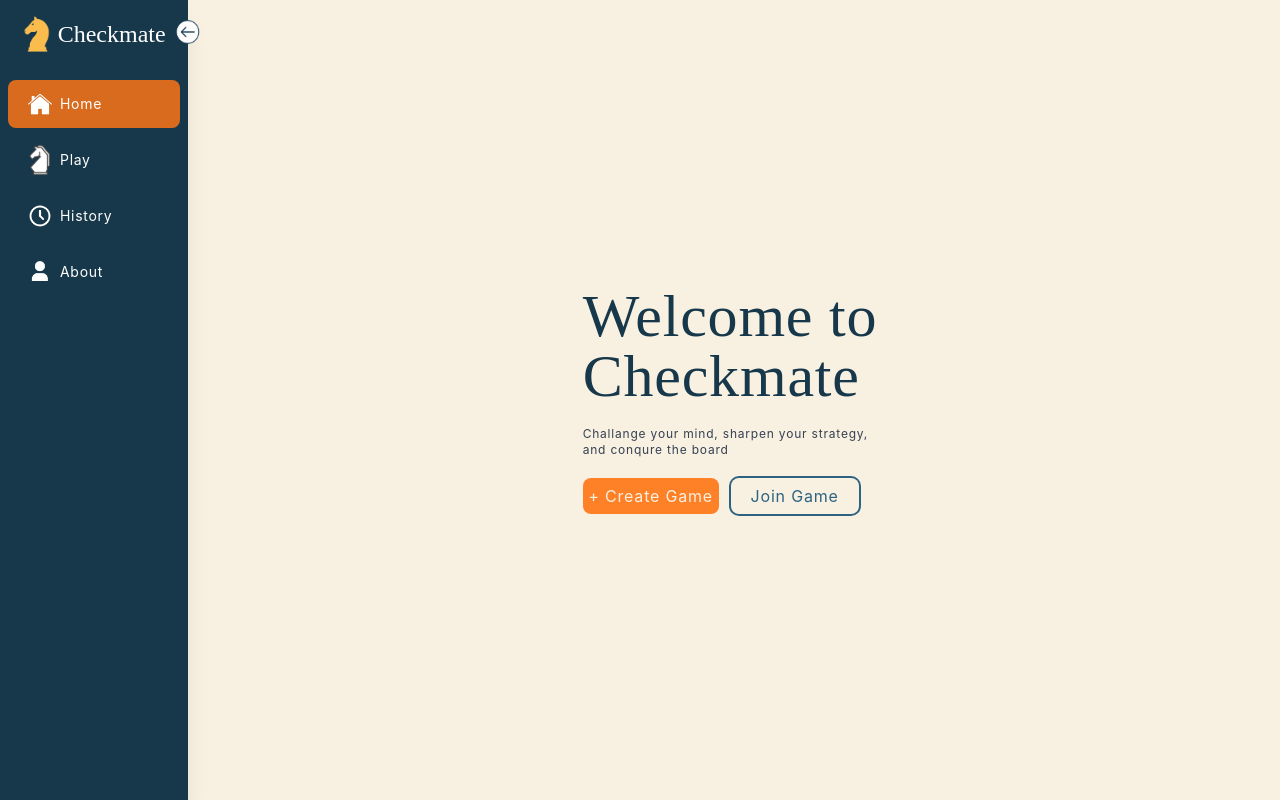
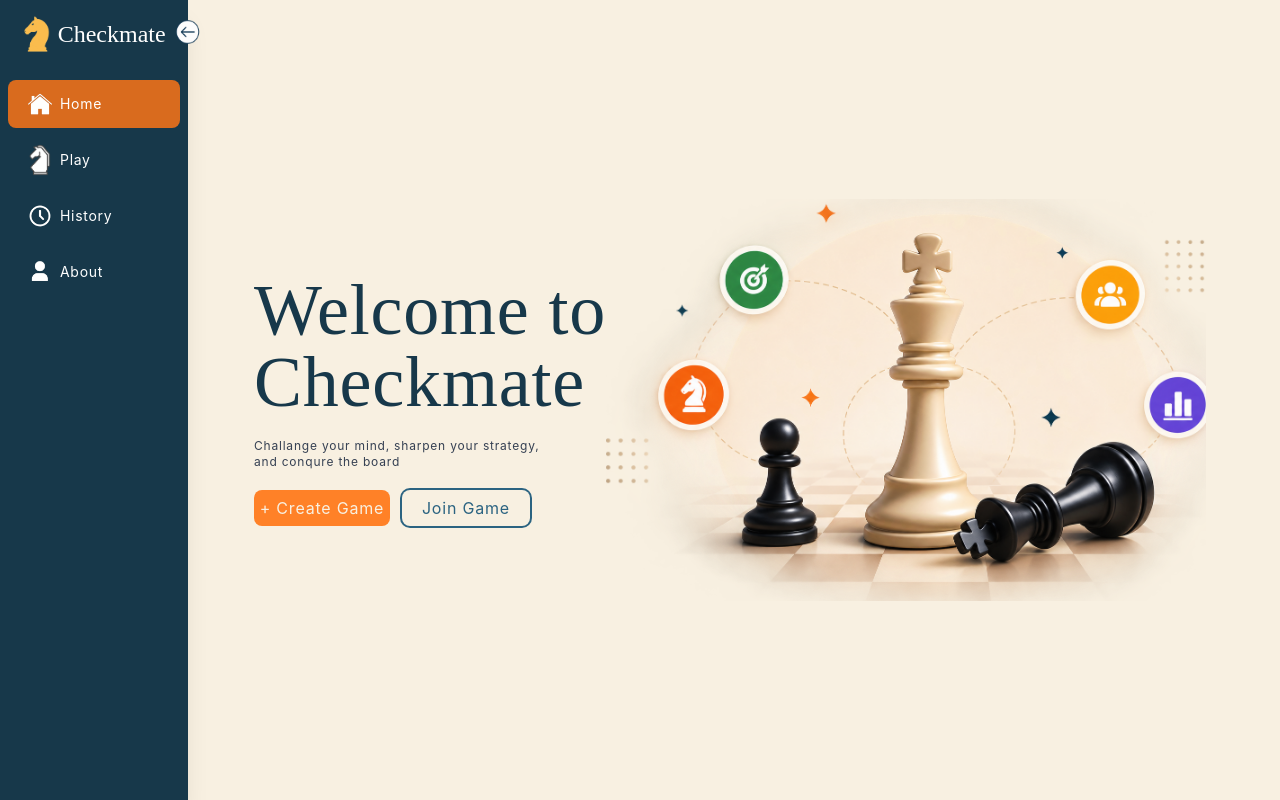
Before and after one commit to rameenali19/Chess-Game, a React (Vite) app: page / in a window 1280 px wide. Built offline with nearby package versions, Linux system fonts and the light colour scheme; no server answers.

Commit message:
cropped image

```diff
--- a/src/components/HomePageLogo.jsx
+++ b/src/components/HomePageLogo.jsx
@@ -1,12 +1,13 @@
 import Button from "../components/Button"
 import { useNavigate } from "react-router-dom";
+import Icon from "./Icon";
 
 function HomePageLogo() {
   const navigate = useNavigate();
   return (
-    <div>
+    <div className="flex items-center">
       <div className="tracking-wider flex-col flex gap-5">
-        <div className="flex flex-col font-cormorant text-6xl text-[#17384A]">
+        <div className="flex flex-col font-cormorant text-7xl text-[#17384A]">
           <h1> Welcome to</h1>
           <h1>Checkmate</h1>
         </div>
@@ -37,6 +38,10 @@ function HomePageLogo() {
           />
         </div>
       </div>
+      <Icon
+        name="homePage"
+        className="w-150 h-165"
+      />
     </div>
   )
 }
```
Also changed, not shown: src/assets/Icons/home-page.png.
